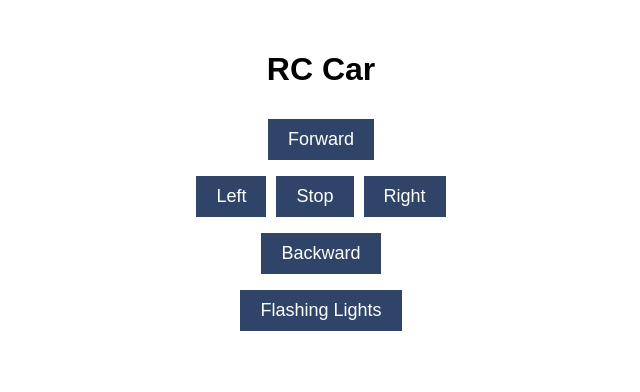
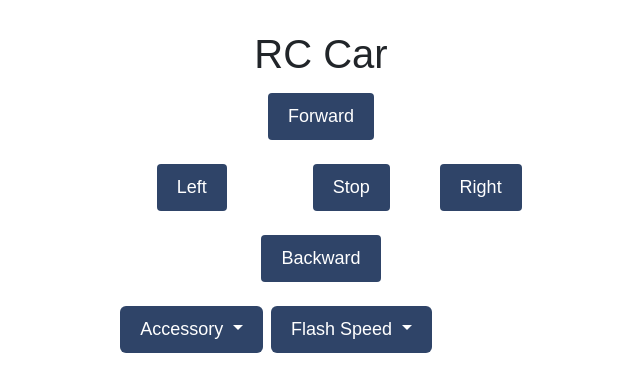
Before and after one commit to KColagiovanni/RC_Car_v1, a Flask app: page / in a window 1280 px wide. Shown: the top 392 px of the page, without its empty margins (319-959 px from the left). Run offline with Flask 3, Linux system fonts and the light colour scheme.

Commit message:
Starting to build out the functionality for multiple light options.

```diff
--- a/static/js/main.js
+++ b/static/js/main.js
@@ -34,6 +34,18 @@
         .then(data => console.log(data))
 }
 
+function sequentialFlashing(){
+    console.log("Sequential Flashing Lights")
+}
+
+function policeLights(){
+    console.log("Police Lights")
+}
+
+function pairedFlashing(){
+    console.log("Paired Flashing Lights")
+}
+
 //function toggleLights(){
 //    let flashing_lights =
 //    fetch('/flashingLights')
--- a/templates/index.html
+++ b/templates/index.html
@@ -48,7 +48,7 @@
   <head>
     <title>RC Car</title>
     <meta name="viewport" content="width=device-width, initial-scale=1">
-
+    <link href="https://cdn.jsdelivr.net/npm/bootstrap@5.3.3/dist/css/bootstrap.min.css" rel="stylesheet" integrity="sha384-QWTKZyjpPEjISv5WaRU9OFeRpok6YctnYmDr5pNlyT2bRjXh0JMhjY6hW+ALEwIH" crossorigin="anonymous">
     <style>
       body { font-family: Arial; text-align: center; margin:0px auto; padding-top: 30px;}
       table { margin-left: auto; margin-right: auto; }
@@ -85,39 +85,76 @@
     <table>
       <tr>
         <td colspan="3" align="center">
-          <button class="button" onmousedown="forward();" ontouchstart="forward();" onmouseup="stop();" ontouchend="stop();">Forward</button>
+          <button class="button btn btn-primary btn-sm mb-3" onmousedown="forward();" ontouchstart="forward();" onmouseup="stop();" ontouchend="stop();">Forward</button>
         </td>
       </tr>
 
       <tr>
         <td align="center">
-          <button class="button" onmousedown="left();" ontouchstart="left();" onmouseup="stop();" ontouchend="stop();">Left</button>
+          <button class="button btn btn-primary btn-sm mb-3" onmousedown="left();" ontouchstart="left();" onmouseup="stop();" ontouchend="stop();">Left</button>
         </td>
 
         <td align="center">
-          <button class="button" onmousedown="stop();" ontouchstart="stop();">Stop</button>
+          <button class="button btn btn-primary btn-sm mb-3" onmousedown="stop();" ontouchstart="stop();">Stop</button>
         </td>
 
         <td align="center">
-          <button class="button" onmousedown="right();" ontouchstart="right();" onmouseup="stop();" ontouchend="stop();">Right</button>
+          <button class="button btn btn-primary btn-sm mb-3" onmousedown="right();" ontouchstart="right();" onmouseup="stop();" ontouchend="stop();">Right</button>
         </td>
       </tr>
 
       <tr>
         <td colspan="3" align="center">
-          <button class="button" onmousedown="backward();" ontouchstart="backward();" onmouseup="stop();" ontouchend="stop();">Backward</button>
+          <button class="button btn btn-primary btn-sm mb-3" onmousedown="backward();" ontouchstart="backward();" onmouseup="stop();" ontouchend="stop();">Backward</button>
         </td>
       </tr>
 
       <tr>
-        <td colspan="3" align="center">
-          <button class="button" onmousedown="toggleLights();">Flashing Lights</button>
+        <td align="center">
+          <div class="dropdown">
+            <button onclick="" class="button btn btn-primary dropdown-toggle" type="button" data-bs-toggle="dropdown" aria-expanded="false">
+              Accessory
+            </button>
+            <ul class="dropdown-menu">
+              <li><a class="dropdown-item" onclick="policeLights()">Police Lights</a></li>
+              <li><a class="dropdown-item" onclick="#">Sequential Flashing</a></li>
+              <li><a class="dropdown-item" onclick="#">Paired Flashing</a></li>
+            </ul>
+          </div>
+        </td>
+        <td align="center">
+          <div class="dropdown">
+            <button onclick="" class="button btn btn-primary dropdown-toggle" type="button" data-bs-toggle="dropdown" aria-expanded="false">
+              Flash Speed
+            </button>
+            <ul class="dropdown-menu">
+              <li><a class="dropdown-item" >Slow</a></li>
+              <li><a class="dropdown-item" >Intermediate</a></li>
+              <li><a class="dropdown-item" >Fast</a></li>
+            </ul>
+          </div>
+<!--          <div class="form-check">-->
+<!--            <input class="form-check-input" type="radio" name="flexRadioDefault" id="flexRadioDefault1">-->
+<!--            <label class="form-check-label" for="flexRadioDefault1">Slow</label>-->
+<!--          </div>-->
+<!--          <div class="form-check">-->
+<!--            <input class="form-check-input" type="radio" name="flexRadioDefault" id="flexRadioDefault2" checked>-->
+<!--            <label class="form-check-label" for="flexRadioDefault2">Intermediate</label>-->
+<!--          </div>-->
+<!--          <div class="form-check">-->
+<!--            <input class="form-check-input" type="radio" name="flexRadioDefault" id="flexRadioDefault3" checked>-->
+<!--            <label class="form-check-label" for="flexRadioDefault2">Fast</label>-->
+<!--          </div>-->
+        </td>
+<!--        <td>-->
+<!--          <button class="button" onclick="toggleLights();">Flashing Lights</button>-->
 <!--            <input class="form-check-input" type="checkbox" role="switch" id="ligihts" on>-->
 <!--            <label class="form-check-label" for="flexSwitchCheckDefault">Default switch checkbox input</label>-->
-        </td>
+<!--        </td>-->
       </tr>
 
     </table>
     <script src="{{ url_for('static', filename='js/main.js') }}"></script>
+    <script src="https://cdn.jsdelivr.net/npm/bootstrap@5.3.3/dist/js/bootstrap.bundle.min.js" integrity="sha384-YvpcrYf0tY3lHB60NNkmXc5s9fDVZLESaAA55NDzOxhy9GkcIdslK1eN7N6jIeHz" crossorigin="anonymous"></script>
   </body>
 </html>
```
Also changed, not shown: movement.py (+48 -19 lines).
